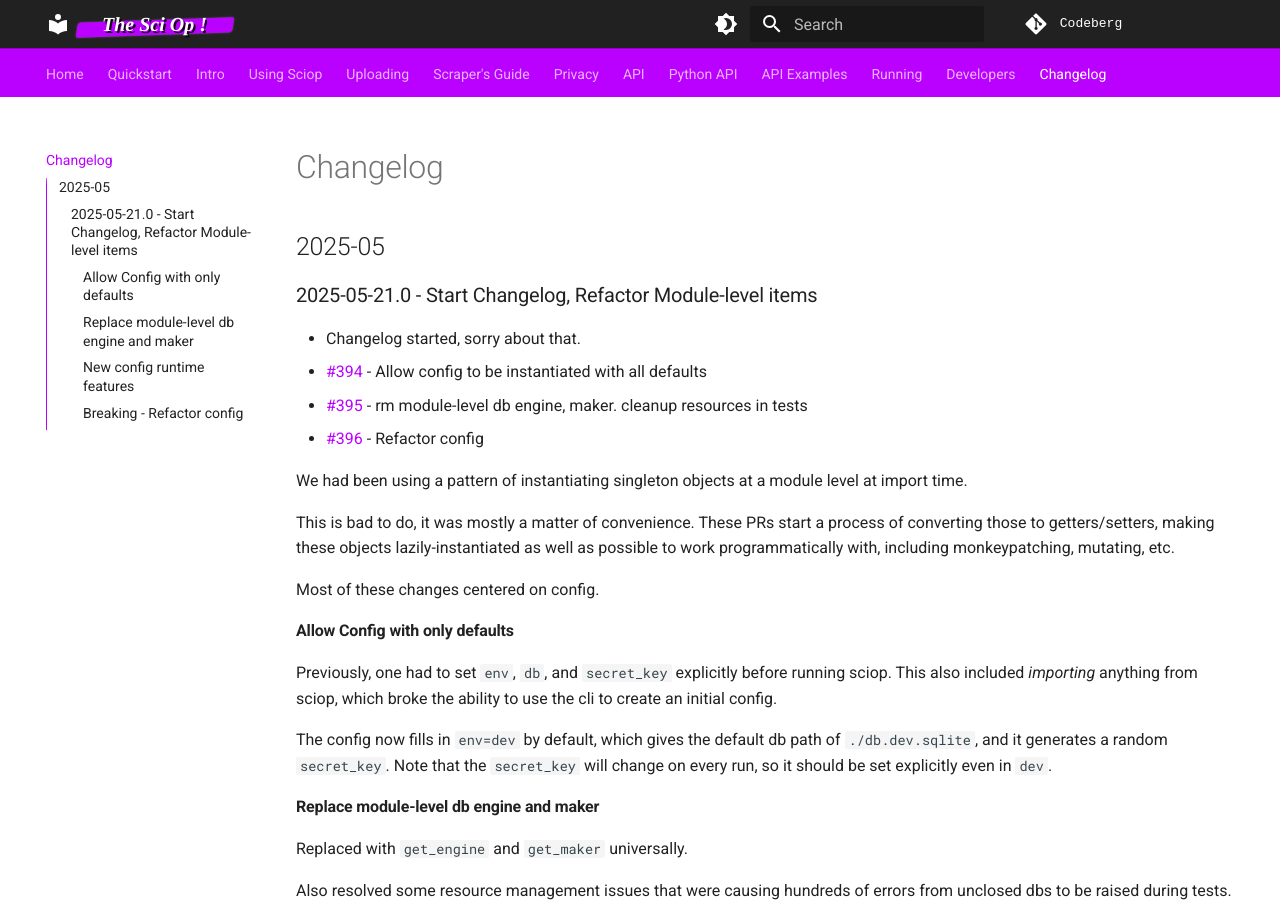
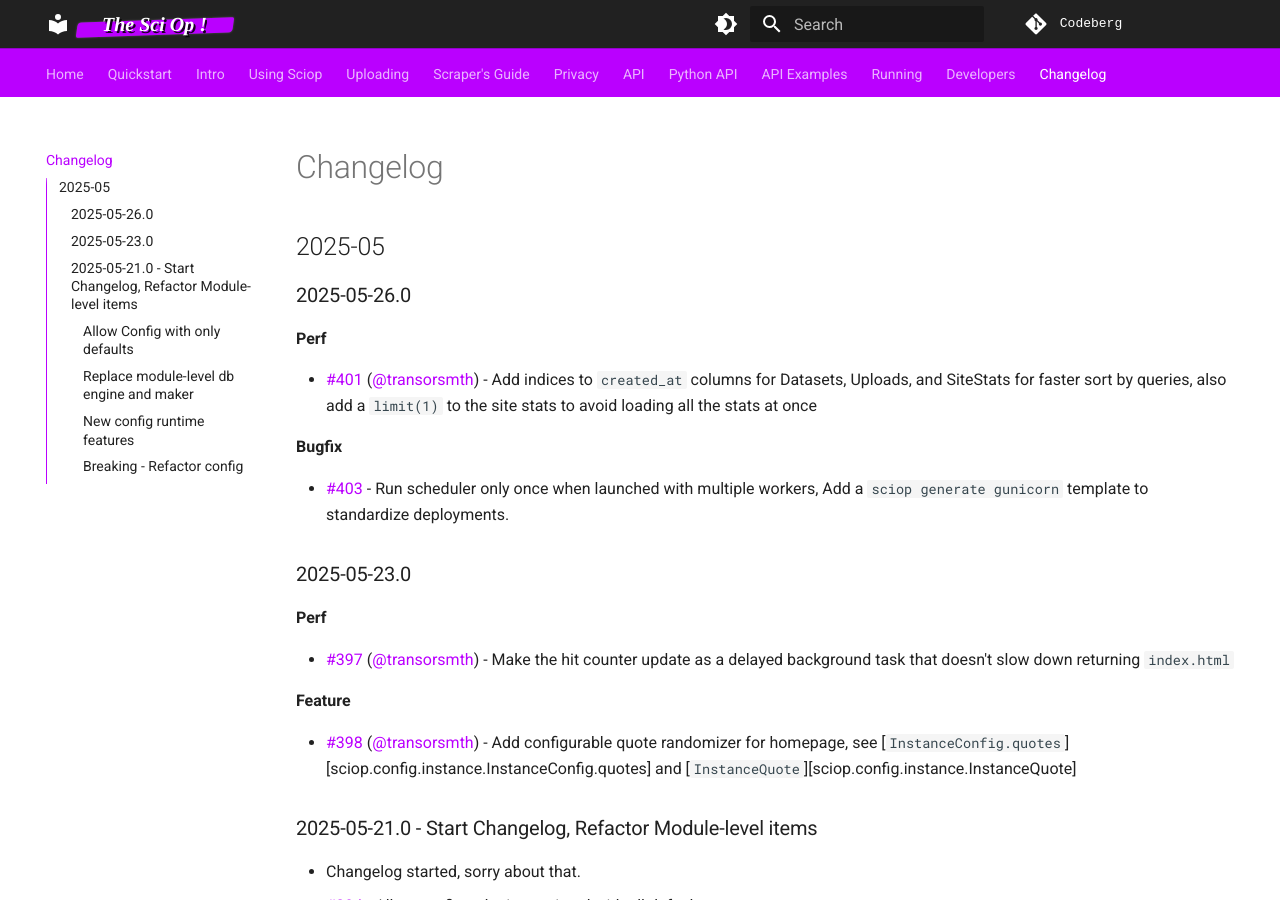
Before and after one commit to p2p-ld/sciop, an MkDocs documentation site: the page built from docs/changelog.md, in a window 1280 px wide and 900 px high. Built offline with MkDocs 1.6.1 and Material for MkDocs 9.7.7, drawn with Linux system fonts in a browser that asks for light colours; some web fonts are replaced.

Commit message:
changelog

```diff
--- a/docs/changelog.md
+++ b/docs/changelog.md
@@ -1,6 +1,32 @@
 # Changelog
 
 ## 2025-05
+
+### 2025-05-26.0
+
+**Perf**
+
+- [#401](https://codeberg.org/Safeguarding/sciop/pulls/401) ([@transorsmth](https://codeberg.org/transorsmth)) -
+  Add indices to `created_at` columns for Datasets, Uploads, and SiteStats for faster sort by queries,
+  also add a `limit(1)` to the site stats to avoid loading all the stats at once
+
+**Bugfix**
+
+- [#403](https://codeberg.org/Safeguarding/sciop/pulls/403) - Run scheduler only once when launched with multiple workers,
+  Add a `sciop generate gunicorn` template to standardize deployments.
+
+### 2025-05-23.0
+
+**Perf**
+
+- [#397](https://codeberg.org/Safeguarding/sciop/pulls/397) ([@transorsmth](https://codeberg.org/transorsmth)) -
+  Make the hit counter update as a delayed background task that doesn't slow down returning `index.html`
+
+**Feature**
+
+- [#398](https://codeberg.org/Safeguarding/sciop/pulls/398) ([@transorsmth](https://codeberg.org/transorsmth)) -
+  Add configurable quote randomizer for homepage, see [`InstanceConfig.quotes`][sciop.config.instance.InstanceConfig.quotes]
+  and [`InstanceQuote`][sciop.config.instance.InstanceQuote]
 
 ### 2025-05-21.0 - Start Changelog, Refactor Module-level items
 
```
Also changed, not shown: docs/python/config.md (+5 -0 lines).
